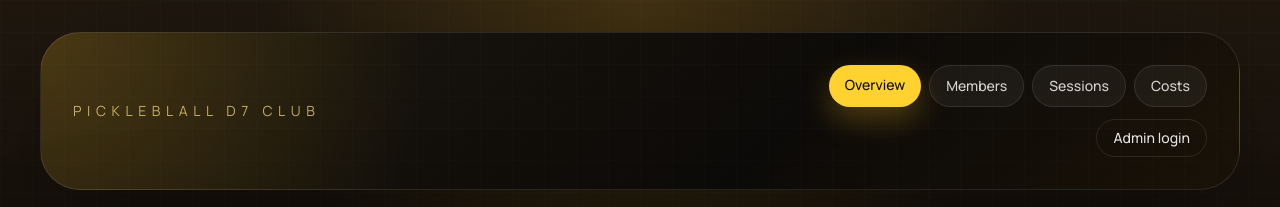
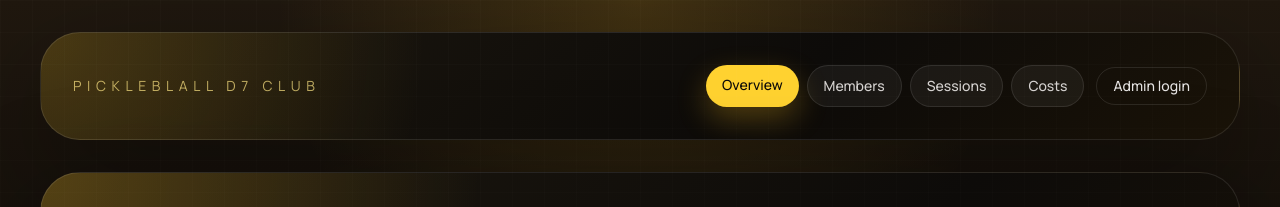
Before and after one commit to ductran2918/pickleball-management-tool, a Next.js app: page / in a window 1280 px wide. Shown: the top 207 px of the page. Built offline with nearby package versions, Linux system fonts and the light colour scheme; no server answers; the database is empty.

Commit message:
refactor: align header auth controls

```diff
--- a/src/app/layout.tsx
+++ b/src/app/layout.tsx
@@ -41,7 +41,7 @@ export default async function RootLayout({
                 <div className="max-w-3xl">
                   <p className="text-sm uppercase tracking-[0.4em] text-amber-200/70">Pickleblall D7 Club</p>
                 </div>
-                <div className="flex flex-col items-start gap-3 lg:items-end">
+                <div className="flex flex-wrap items-center gap-3 lg:justify-end">
                   <AppNavigation />
                   {isAdmin ? (
                     <div className="flex flex-wrap items-center gap-3 text-sm">
```
